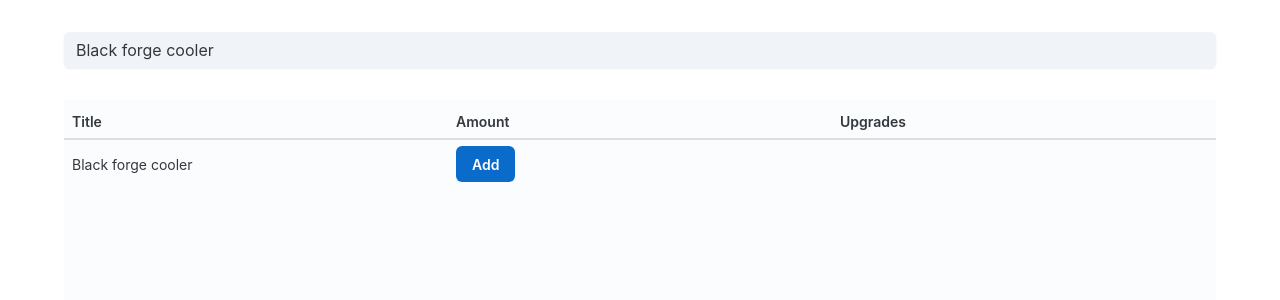
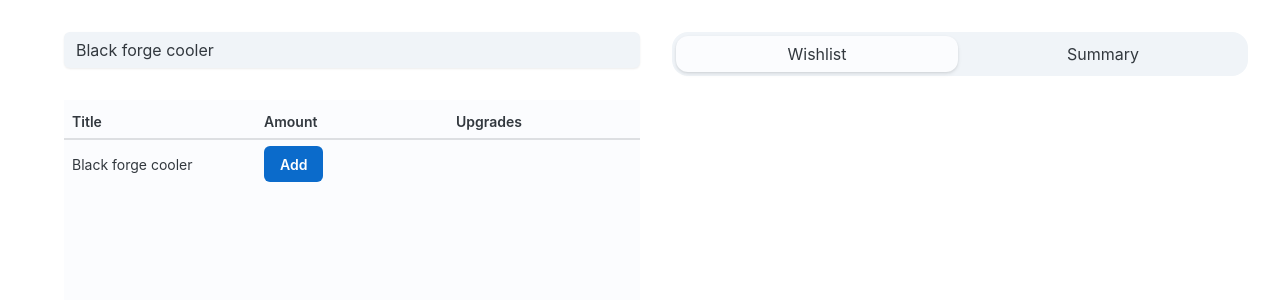
Before and after one commit to emilythedev/valheim-calculator, a React (Vite) app in the folder valheim-calculator/: page / in a window 1280 px wide. Both pictures are taken after a click on the link "Black forge cooler". Shown: the top 300 px of the page. Built offline with nearby package versions, Linux system fonts and the light colour scheme.

Commit message:
add material summary section with tab ui

```diff
--- a/valheim-calculator/src/Layout.tsx
+++ b/valheim-calculator/src/Layout.tsx
@@ -1,5 +1,6 @@
-import { Container, Stack } from '@mui/joy';
+import { Box, Container, Stack } from '@mui/joy';
 import SearchSection from './SearchSection';
+import SummarySection from './SummarySection';
 
 
 const Layout = () => {
@@ -13,8 +14,14 @@ const Layout = () => {
         alignItems="stretch"
         spacing={4}
         my={4}
+        direction="row"
       >
-        <SearchSection />
+        <Box display="flex" flex="0 0 50%">
+          <SearchSection />
+        </Box>
+        <Box display="flex" flex="0 0 50%">
+          <SummarySection />
+        </Box>
       </Stack>
     </Container>
   );
--- a/valheim-calculator/src/SearchSection.tsx
+++ b/valheim-calculator/src/SearchSection.tsx
@@ -23,7 +23,7 @@ const SearchSection = () => {
       justifyContent="flex-start"
       alignItems="stretch"
       spacing={4}
-      my={4}
+      mb={4}
       minHeight={0}
     >
       <SearchInput />
--- /dev/null
+++ b/valheim-calculator/src/SummaryPanel.tsx
@@ -0,0 +1,30 @@
+import { Table } from '@mui/joy';
+import { useAtomValue } from 'jotai';
+import { totalMaterialsAtom } from './shared/atoms';
+
+const SummaryPanel = () => {
+  const materialList = useAtomValue(totalMaterialsAtom);
+
+  return (
+    <Table variant="plain" stickyHeader hoverRow>
+      <thead>
+        <tr>
+          <th>Title</th>
+          <th>Amount</th>
+        </tr>
+      </thead>
+      <tbody>
+        {materialList.map((item) => {
+          return (
+            <tr key={`summary_material_${item.title}`}>
+              <td>{item.title}</td>
+              <td>x{item.quantity}</td>
+            </tr>
+          );
+        })}
+      </tbody>
+    </Table>
+  )
+};
+
+export default SummaryPanel;
--- /dev/null
+++ b/valheim-calculator/src/SummarySection.tsx
@@ -0,0 +1,33 @@
+import { Tab, TabList, TabPanel, Tabs, tabClasses } from '@mui/joy';
+import SummaryPanel from './SummaryPanel';
+
+const SummarySection = () => {
+  return (
+    <Tabs defaultValue={0} sx={{ width: '100%', bgcolor: 'transparent' }}>
+      <TabList
+        tabFlex={1}
+        disableUnderline
+        sx={{
+          p: 0.5,
+          gap: 0.5,
+          borderRadius: 'xl',
+          bgcolor: 'background.level1',
+          [`& .${tabClasses.root}[aria-selected="true"]`]: {
+            boxShadow: 'sm',
+            bgcolor: 'background.surface',
+          },
+        }}
+      >
+        <Tab disableIndicator>Wishlist</Tab>
+        <Tab disableIndicator>Summary</Tab>
+      </TabList>
+      <TabPanel value={0}>
+      </TabPanel>
+      <TabPanel value={1}>
+        <SummaryPanel />
+      </TabPanel>
+    </Tabs>
+  )
+};
+
+export default SummarySection;
```
